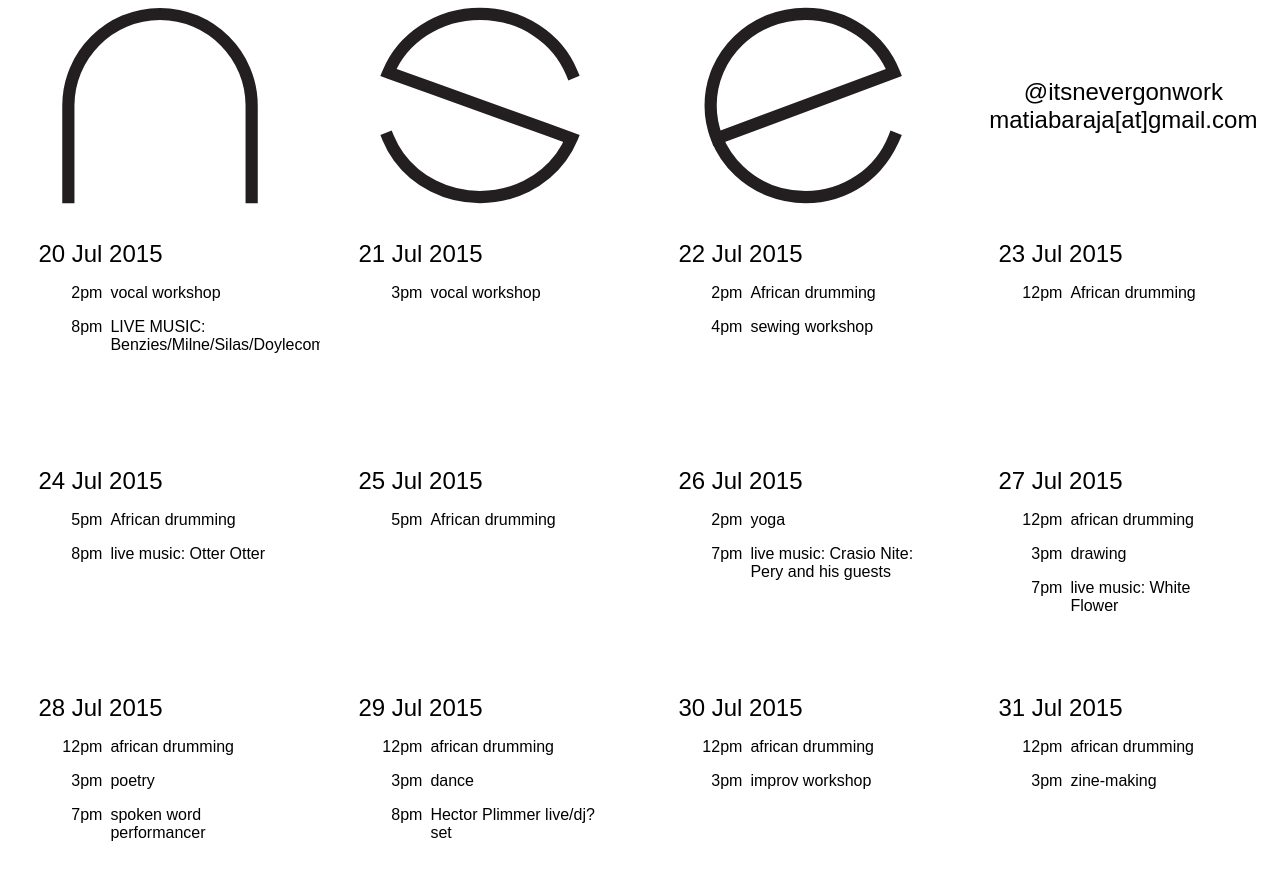
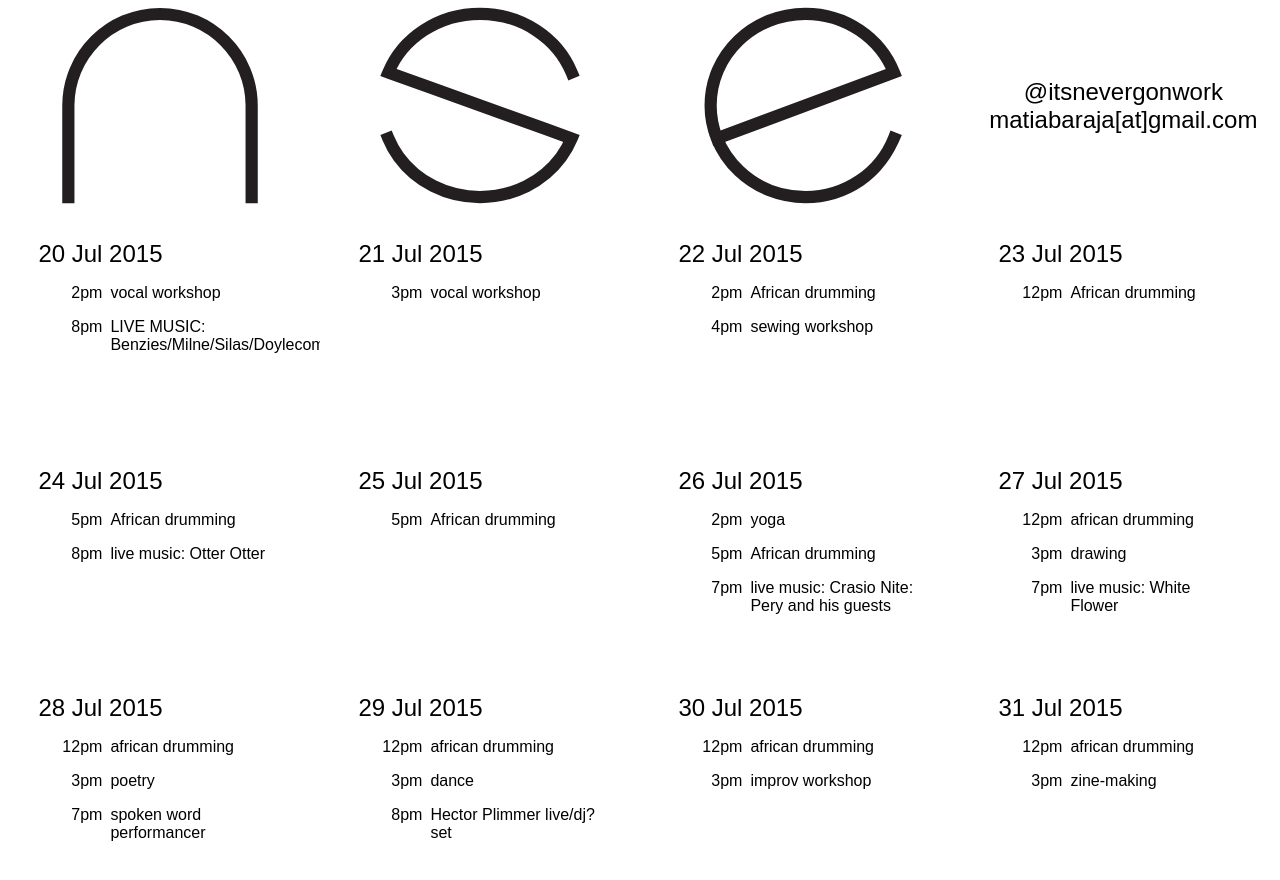
Before and after one commit to itsnevergonnawork/uncommonsense, a Jekyll site: the page built from index.html, in a window 1280 px wide and 900 px high, scrolled down 689 px. Shown: the top 880 px of the window. Built offline with Jekyll 4.4.1, drawn with Linux system fonts in a browser that asks for light colours.

Commit message:
Update 2015-07-26-day-7.html

```diff
--- a/_posts/2015-07-26-day-7.html
+++ b/_posts/2015-07-26-day-7.html
@@ -5,11 +5,16 @@ items:
   - time: 2pm
     title: "yoga"
 
+  - time: 5pm
+    title: "African drumming"
+
   - time: 7pm
     title: "live music: Crasio Nite: Pery and his guests"
 ---
 
 <h3>2pm yoga</h3> <br>
 <p></p>
+<h3>5pm African drumming workshop</h3> <br>
+<p></p>
 <h3>7pm livemusic</h3> <br>
 <p>Crasio Nite: Pery and his guests</p>
```
